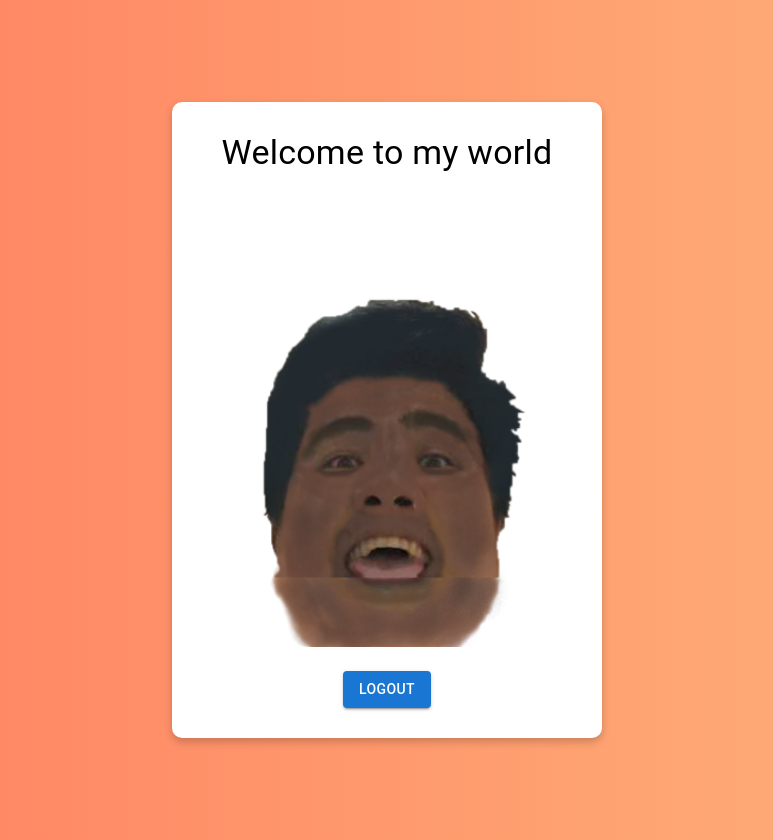
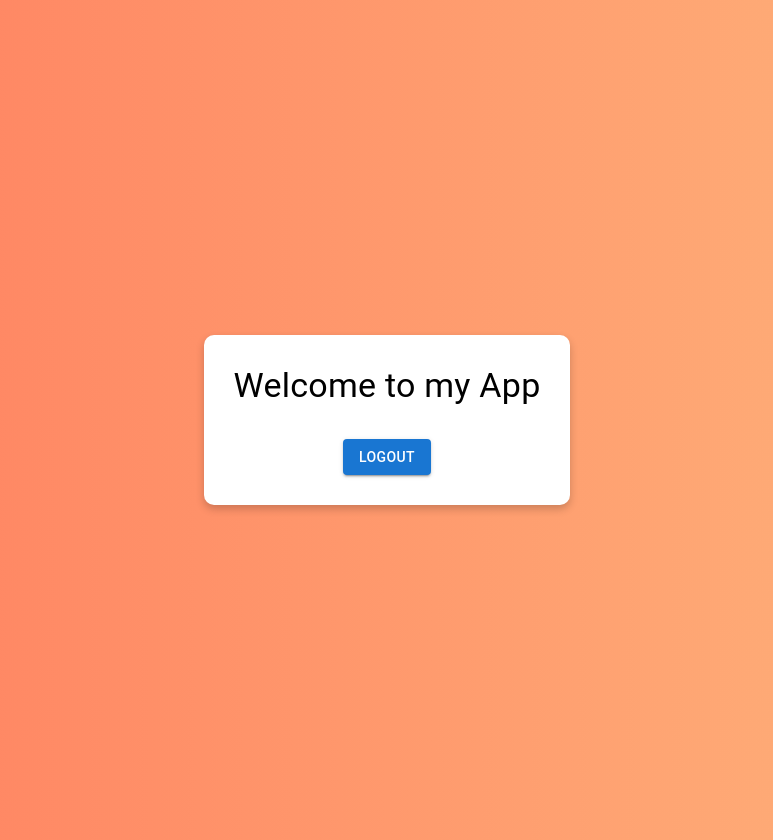
Before and after one commit to Champiiee/Projects, a React (Create React App) app in the folder my-app/: page /home in a window 1280 px wide. Shown: the whole page, without its empty margins (253-1026 px from the left). Built offline with nearby package versions, Linux system fonts and the light colour scheme.

Commit message:
Update HomePage.js

```diff
--- a/my-app/src/pages/HomePage.js
+++ b/my-app/src/pages/HomePage.js
@@ -32,13 +32,9 @@ function HomePage() {
         }}
       >
         <Typography variant="h4" gutterBottom>
-          Welcome to my world
+          Welcome to my App
         </Typography>
-        <img
-          src={homeImage}
-          alt="Home"
-          style={{ width: "100%", maxWidth: "300px", marginTop: "20px" }}
-        />
+
         <Button
           component={Link}
           to="/login"
```
